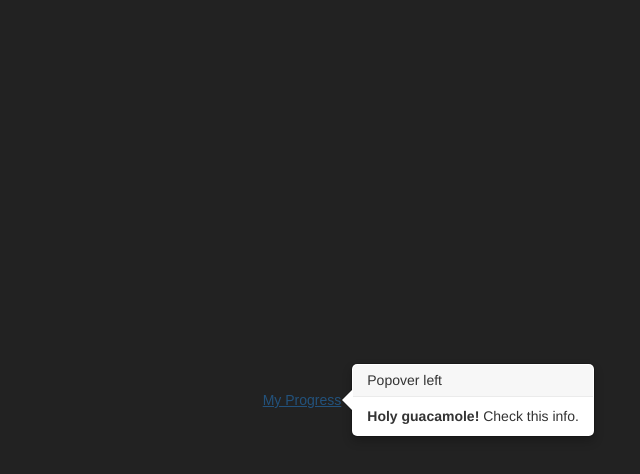
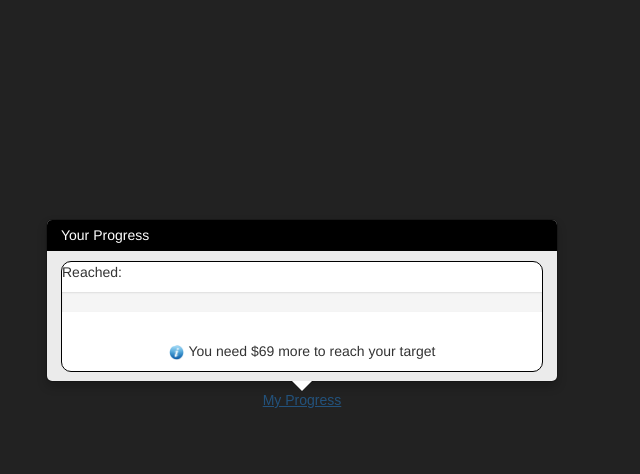
Before and after one commit to itsca/ProgressDemoPopOver, a React (Create React App) app: page / in a window 1280 px wide. Both pictures are taken after a click on the link "My Progress". Shown: the top 474 px of the page, without its empty margins (338-978 px from the left). Built offline with nearby package versions, Linux system fonts and the light colour scheme.

Commit message:
adds normal boostrap progress bar

```diff
--- a/src/App.css
+++ b/src/App.css
@@ -5,7 +5,6 @@
 main {
   display: flex;
   height: 100vh;
-  flex-flow: wrap;
   align-items: center;
   justify-content: center;
   background-color: #222;
--- a/src/components/myProgress/myProgress.css
+++ b/src/components/myProgress/myProgress.css
@@ -1,12 +1,62 @@
-main {
-  display: flex;
-  height: 100vh;
-  flex-flow: wrap;
-  align-items: center;
-  justify-content: center;
-  background-color: #222;
+.popover-title {
+  color: white;
+  background-color: black;
 }
 
-.myProgressLink {
-  display: block;
+.popover {
+  width: 100%;
+  max-width: 350px;
+  min-width: 40%;
+  padding: 0px;
+  background-color: #EBEBEB;
 }
+
+.popOverContainer {
+  border: 1px solid black;
+  border-radius: 10px;
+  background-color: #fff;
+}
+
+footer {
+  width: 100%;
+  text-align: center;
+}
+.infoIcon {
+  width: 15px;
+  height: 15px;
+  display: inline;
+  margin-right: 1%;
+}
+
+.targetText {
+  padding-top: 9px;
+}
+
+
+
+.tooltip{
+  position:relative;
+  float:right;
+}
+.tooltip > .tooltip-inner {background-color: #eebf3f; padding:5px 15px; color:rgb(23,44,66); font-weight:bold; font-size:13px;}
+.popOver + .tooltip > .tooltip-arrow {	border-left: 5px solid transparent; border-right: 5px solid transparent; border-top: 5px solid #eebf3f;}
+
+.progress{
+  border-radius:0;
+  overflow:visible;
+}
+.progress-bar{
+   background:#28a745;
+  -webkit-transition: width 1.5s ease-in-out;
+  transition: width 1.5s ease-in-out;
+  width: 0%;
+}
+
+.progressWrapper {
+  width: 80%;
+  height: 150px;
+}
+/*
+.progress-bar::after {
+  content: " > Remember this";
+}*/
--- a/src/components/myProgress/myProgress.jsx
+++ b/src/components/myProgress/myProgress.jsx
@@ -1,34 +1,67 @@
 import React, { Component } from 'react';
 import ReactDOM from 'react-dom';
 import './myProgress.css';
+import Icon from '../../assets/images/info-icon.png'
 
 import {
   Overlay,
   Tooltip,
   Button,
   Popover,
-  OverlayTrigger
+  OverlayTrigger,
+  ProgressBar
 } from 'react-bootstrap'
+
 
 class MyProgress extends Component {
     constructor(props, context) {
         super(props, context);
         this.state = {
-            show: false
+            show: true
         };
     }
   handleMyProgressClicked() {
     console.log('myprogressclicked');
   }
   render() {
+    /*const popoverProgress = (
+        <Popover
+            id="popover-basic"
+            placement="bottom"
+        >
+            50%
+        </Popover>
+      );*/
+      const p = (
+        <ProgressBar now={60} label="60">
+        </ProgressBar>
+      );
+      /*const pp = (
+        <ProgressBar now={1} children={[popoverProgress]} />
+      );*/
+    /*const target = ReactDOM.findDOMNode(p)
+    console.log(target);*/
+
     const popoverLeft = (
-        <Popover id="popover-positioned-left" title="Popover left">
-          <strong>Holy guacamole!</strong> Check this info.
+        <Popover title="Your Progress">
+          <div className="popOverContainer">
+            <div className="progressContent">
+                <p>Reached:</p>
+                <div class="progress bg-success">
+                    <div class="progress-bar" role="progressbar" aria-valuenow="50" aria-valuemin="0" aria-valuemax="100">
+
+                    </div>
+                </div>
+            </div>
+            <footer>
+                <p className="targetText" > <img src={Icon} className="infoIcon" alt="info icon"/>You need $69 more to reach your target</p>
+            </footer>
+          </div>
         </Popover>
       );
     return (
       <div>
-        <OverlayTrigger trigger="click" placement="right" overlay={popoverLeft} onEntered={()=>{
+        <OverlayTrigger trigger="click" placement="top" overlay={popoverLeft} onEntered={()=>{
             // Handle progress bar animation
         }}>
             <a href="#">My Progress</a>
```
Also changed, not shown: src/assets/images/info-icon.png (added).
